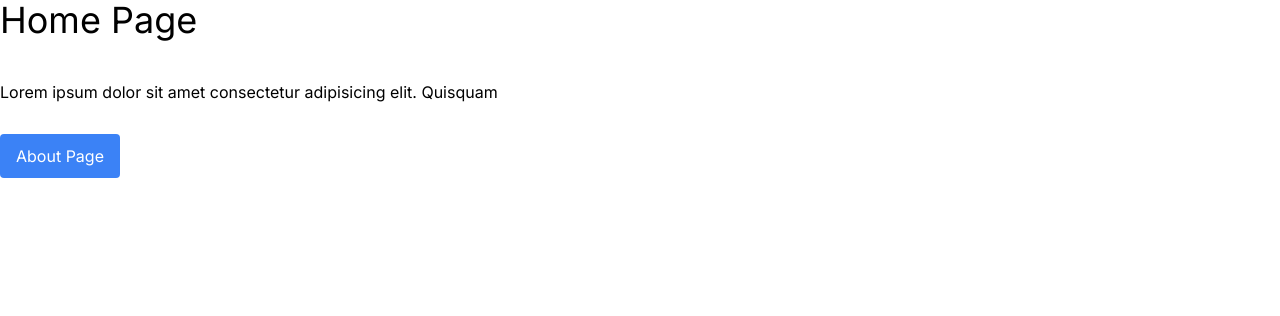
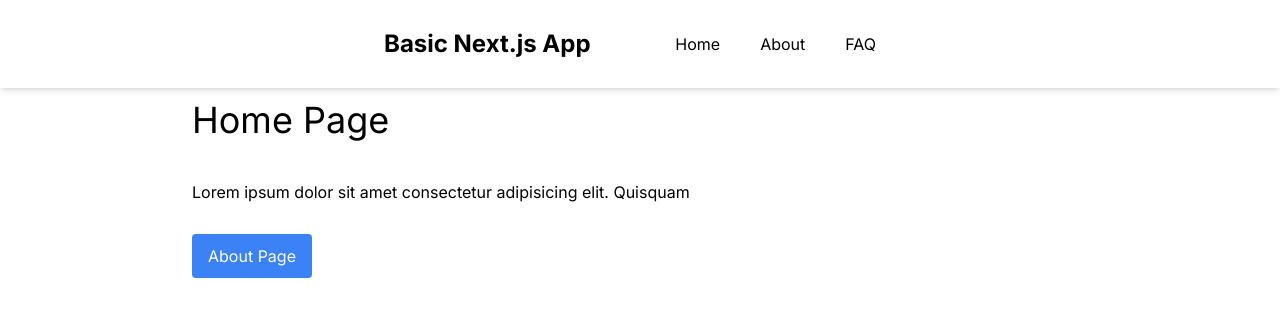
Before and after one commit to rayhanalshorif133/Next_Js_Basic_Learn, a Next.js app: page / in a window 1280 px wide. Shown: the top 316 px of the page. Built offline with nearby package versions, Linux system fonts and the light colour scheme.

Commit message:
basic nav bar done

```diff
--- /dev/null
+++ b/app/components/Header.jsx
@@ -0,0 +1,37 @@
+import React from 'react'
+
+export default function Header() {
+
+    const navItems = [
+        {
+            name: 'Home',
+            path: '/'
+        },
+        {
+            name: 'About',
+            path: '/about'
+        },
+        {
+            name: 'FAQ',
+            path: '/about/faq'
+        }
+    ];
+
+
+    return (
+        <div className='shadow-md w-full'>
+            <nav className='flex justify-between items-center py-3 px-96'>
+            <p className='text-2xl font-bold text-grey-800'>
+                Basic Next.js App
+            </p>
+            <div className='flex'>
+                {navItems.map((item, index) => (
+                    <div className='p-2 m-3 text-base cursor-pointer'>
+                        {item.name}
+                    </div>
+                ))}
+            </div>
+        </nav>
+        </div>
+    )
+}
--- a/app/layout.js
+++ b/app/layout.js
@@ -1,3 +1,4 @@
+import Header from './components/Header'
 import './globals.css'
 import { Inter } from 'next/font/google'
 
@@ -11,7 +12,12 @@ export const metadata = {
 export default function RootLayout({ children }) {
   return (
     <html lang="en">
-      <body className={inter.className}>{children}</body>
+      <body className={inter.className}>
+        <Header />
+        <div className='max-w-4xl mx-auto mt-3'>
+          {children}
+        </div>
+      </body>
     </html>
   )
 }
```
